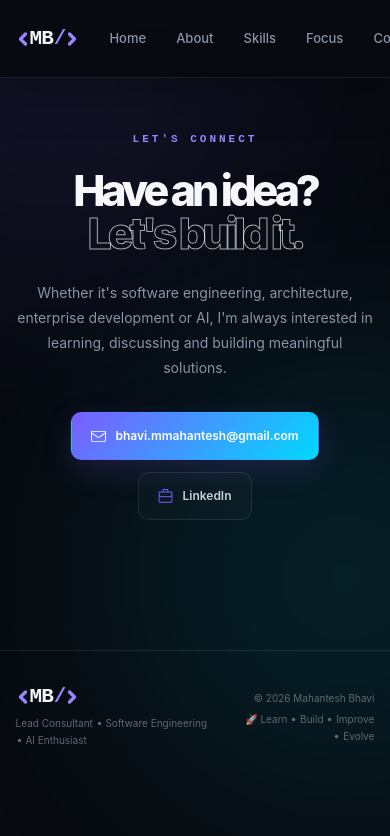
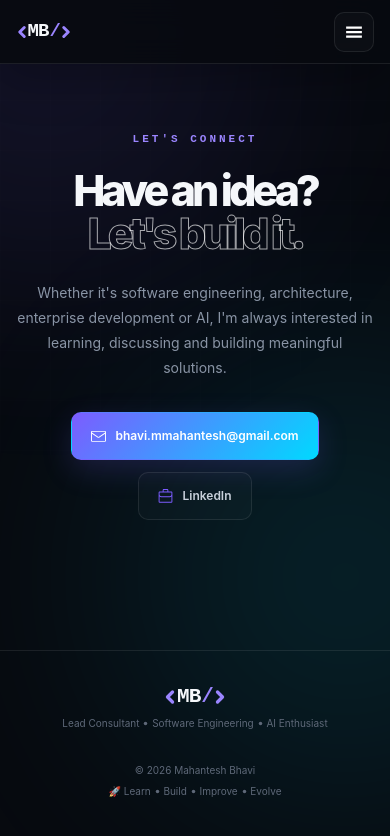
Before and after one commit to mantubhavi/mantubhavi, a React (Vite) app: page /mantubhavi/contact in a window 390 px wide. Shown: the top 836 px of the page. Built offline with nearby package versions, Linux system fonts and the light colour scheme.

Commit message:
responsive for footer, hero and topnav

```diff
--- a/src/App.jsx
+++ b/src/App.jsx
@@ -6,9 +6,9 @@ function App() {
   return (
     <>
       {/* Background  */}
-      <div class="background-grid"></div>
-      <div class="glow glow-one"></div>
-      <div class="glow glow-two"></div>
+      <div className="background-grid"></div>
+      <div className="glow glow-one"></div>
+      <div className="glow glow-two"></div>
 
       <BrowserRouter basename="/mantubhavi">
         <TopNav />
--- a/src/layout/footer/Footer.module.css
+++ b/src/layout/footer/Footer.module.css
@@ -1,26 +1,26 @@
 /* Footer */
 footer {
-    padding: 35px 0 ;
-    border-top:1px solid var(--border)
+  padding: 35px 0;
+  border-top: 1px solid var(--border)
 }
 
 .footer-content {
   display: flex;
   align-items: center;
   justify-content: space-between;
-    gap:30px;
+  gap: 30px;
 }
 
-.footer-content > div:first-child p {
+.footer-content>div:first-child p {
   color: #5e6878;
   font-size: 10px;
 }
 
-.footer-right{
+.footer-right {
   text-align: right;
 }
 
-.footer-right p{
+.footer-right p {
   color: #5e6878;
   font-size: 10px;
 }
@@ -63,3 +63,19 @@ footer {
 .logo:hover {
   transform: translateY(-1px);
 }
+
+/* =========================================
+   RESPONSIVE - 650px
+========================================= */
+@media (max-width: 850px) {
+  .footer-content {
+    flex-direction: column;
+    align-items: center;
+
+    text-align: center;
+  }
+
+  .footer-right {
+    text-align: center;
+  }
+}
--- a/src/layout/header/TopNav.jsx
+++ b/src/layout/header/TopNav.jsx
@@ -1,32 +1,51 @@
 import { Link } from "react-router";
 import Styles from "./TopNav.module.css";
 import { GiHamburgerMenu } from "react-icons/gi";
-import { FiChevronRight, FiChevronLeft } from "react-icons/fi";
+import { FiChevronRight, FiChevronLeft, FiX } from "react-icons/fi";
+import { useState } from "react";
 
 const TopNav = () => {
+  const [isMenuOpen, setIsMenuOpen] = useState(false);
+
+  const closeMenu = () => setIsMenuOpen(false);
+
   return (
     <header className={`${Styles.navbar} ${Styles.scrolled}`}>
       <div className={`container ${Styles["nav-container"]}`}>
-        <Link to="/" className={Styles.logo}>
+        <Link to="/" className={Styles.logo} onClick={closeMenu}>
           <FiChevronLeft className={Styles.logoIcon} size={20} />
           MB<span className={Styles.slash}>/</span>
           <FiChevronRight className={Styles.logoIcon} size={20} />
         </Link>
 
+        {/* Mobile menu button */}
         <button
           className={Styles["menu-toggle"]}
-          id="menuToggle"
-          aria-label="Toggle menu"
+          aria-label={isMenuOpen ? "Close menu" : "Open menu"}
+          aria-expanded={isMenuOpen}
+          onClick={() => setIsMenuOpen((prev) => !prev)}
         >
-          <GiHamburgerMenu />
+          {isMenuOpen ? <FiX /> : <GiHamburgerMenu />}
         </button>
 
-        <nav id="navMenu">
-          <Link to="/"> Home</Link>
-          <Link to="/about">About</Link>
-          <Link to="/skills">Skills</Link>
-          <Link to="/focus">Focus</Link>
-          <Link to="/contact">Contact</Link>
+        <nav
+          className={`${Styles.navMenu} ${isMenuOpen ? Styles.menuOpen : ""}`}
+        >
+          <Link to="/" onClick={closeMenu}>
+            Home
+          </Link>
+          <Link to="/about" onClick={closeMenu}>
+            About
+          </Link>
+          <Link to="/skills" onClick={closeMenu}>
+            Skills
+          </Link>
+          <Link to="/focus" onClick={closeMenu}>
+            Focus
+          </Link>
+          <Link to="/contact" onClick={closeMenu}>
+            Contact
+          </Link>
         </nav>
       </div>
     </header>
--- a/src/layout/header/TopNav.module.css
+++ b/src/layout/header/TopNav.module.css
@@ -147,3 +147,132 @@
   border-color: var(--primary);
   background: rgba(124, 92, 255, 0.1);
 }
+
+/* =========================
+   Mobile Navigation
+   ========================= */
+
+@media (max-width: 768px) {
+  .navbar {
+    height: 70px;
+  }
+
+  .nav-container {
+    gap: 15px;
+  }
+
+  /* Show hamburger */
+  .menu-toggle {
+    display: flex;
+    align-items: center;
+    justify-content: center;
+    flex-shrink: 0;
+    padding: 0;
+  }
+
+  /* Mobile navigation menu */
+  .nav-container nav {
+    position: absolute;
+    top: 70px;
+    left: 0;
+    right: 0;
+
+    display: flex;
+    flex-direction: column;
+    align-items: stretch;
+    gap: 0;
+
+    width: 100%;
+
+    background: rgba(7, 10, 15, 0.97);
+    backdrop-filter: blur(18px);
+    -webkit-backdrop-filter: blur(18px);
+
+    border-top: 1px solid var(--border);
+    border-bottom: 1px solid var(--border);
+
+    /* Hidden by default */
+    max-height: 0;
+    overflow: hidden;
+    opacity: 0;
+    visibility: hidden;
+
+    transform: translateY(-10px);
+
+    transition:
+      max-height 0.35s ease,
+      opacity 0.25s ease,
+      transform 0.35s ease,
+      visibility 0.35s ease;
+  }
+
+  /* Open menu */
+  .nav-container nav.menuOpen {
+    max-height: 400px;
+    opacity: 1;
+    visibility: visible;
+    transform: translateY(0);
+  }
+
+  /* Mobile links */
+  .nav-container nav a {
+    display: block;
+    width: 100%;
+
+    padding: 16px 24px;
+
+    font-size: 14px;
+    color: var(--muted);
+
+    border-bottom: 1px solid rgba(255, 255, 255, 0.06);
+  }
+
+  .nav-container nav a:last-child {
+    border-bottom: none;
+  }
+
+  .nav-container nav a:hover {
+    color: #fff;
+    background: rgba(124, 92, 255, 0.08);
+  }
+
+  /* Remove desktop underline animation */
+  .nav-container nav a::after {
+    display: none;
+  }
+}
+
+
+/* =========================
+   Small Phones
+   ========================= */
+
+@media (max-width: 480px) {
+  .navbar {
+    height: 64px;
+  }
+
+  .nav-container nav {
+    top: 64px;
+  }
+
+  .logo {
+    font-size: 19px;
+  }
+
+  .logoIcon {
+    width: 18px;
+    height: 18px;
+  }
+
+  .menu-toggle {
+    width: 40px;
+    height: 40px;
+    font-size: 18px;
+  }
+
+  .nav-container nav a {
+    padding: 15px 20px;
+    font-size: 13px;
+  }
+}
--- a/src/pages/hero/Hero.module.css
+++ b/src/pages/hero/Hero.module.css
@@ -293,3 +293,135 @@
 
     box-shadow: 0 0 10px var(--primary);
 }
+
+
+/* =========================================
+   RESPONSIVE - 1100px
+========================================= */
+
+@media (max-width: 1100px) {
+    .heroContent {
+        gap: 50px;
+    }
+
+    .hero h1 {
+        font-size: clamp(55px, 7vw, 78px);
+    }
+}
+
+/* =========================================
+   RESPONSIVE - 850px
+========================================= */
+@media (max-width: 850px) {
+    .hero {
+        padding-top: 125px;
+    }
+
+    .heroContent {
+        grid-template-columns: 1fr;
+    }
+
+}
+
+/* =========================================
+   RESPONSIVE - 650px
+========================================= */
+@media (max-width: 650px) {
+    .hero {
+        min-height: auto;
+
+        padding-top: 115px;
+        padding-bottom: 80px;
+    }
+
+    .hero h1 {
+        font-size: clamp(48px, 15vw, 68px);
+        letter-spacing: -3px;
+    }
+
+    .hero h2 {
+        font-size: 15px;
+    }
+
+    .heroDescription {
+        font-size: 13px;
+    }
+
+    .heroActions {
+        width: 100%;
+    }
+
+    .quick-stats {
+        margin-top: 32px;
+    }
+
+    .quick-stats>div {
+        padding: 0 16px;
+    }
+
+    .quick-stats strong {
+        font-size: 13px;
+    }
+
+    .quick-stats span {
+        font-size: 8px;
+    }
+
+    .terminal {
+        transform: none;
+    }
+
+    .terminal:hover {
+        transform: translateY(-3px);
+    }
+
+    .terminal-body {
+        padding: 20px 14px;
+
+        font-size: 9px;
+        line-height: 2;
+    }
+
+    .terminal-body .indent {
+        padding-left: 15px;
+    }
+}
+
+/* =========================================
+   RESPONSIVE - 420px
+========================================= */
+
+@media (max-width: 420px) {
+    .hero h1 {
+        font-size: 47px;
+    }
+
+    .hero h2 span {
+        margin: 0 3px;
+    }
+
+    .quick-stats>div {
+        padding: 0 10px;
+    }
+
+    .quick-stats strong {
+        font-size: 11px;
+    }
+
+    .quick-stats span {
+        font-size: 7px;
+        letter-spacing: 0.5px;
+    }
+
+    .terminal-header {
+        font-size: 8px;
+    }
+
+    .terminal-body {
+        overflow-x: auto;
+    }
+
+    .section-heading h2 {
+        font-size: 35px;
+    }
+}
```
Lines whose indentation alone changed are shown as unchanged.
